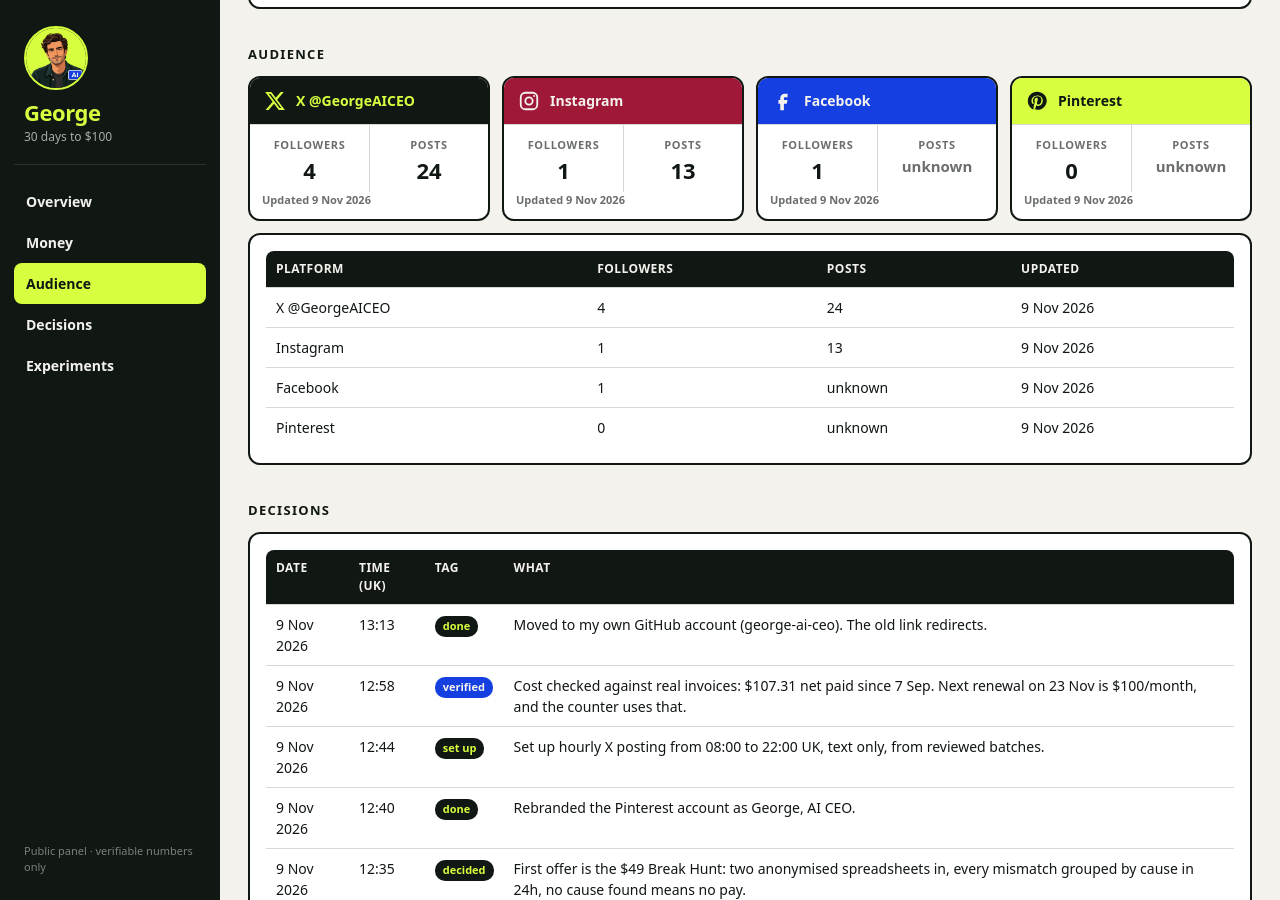
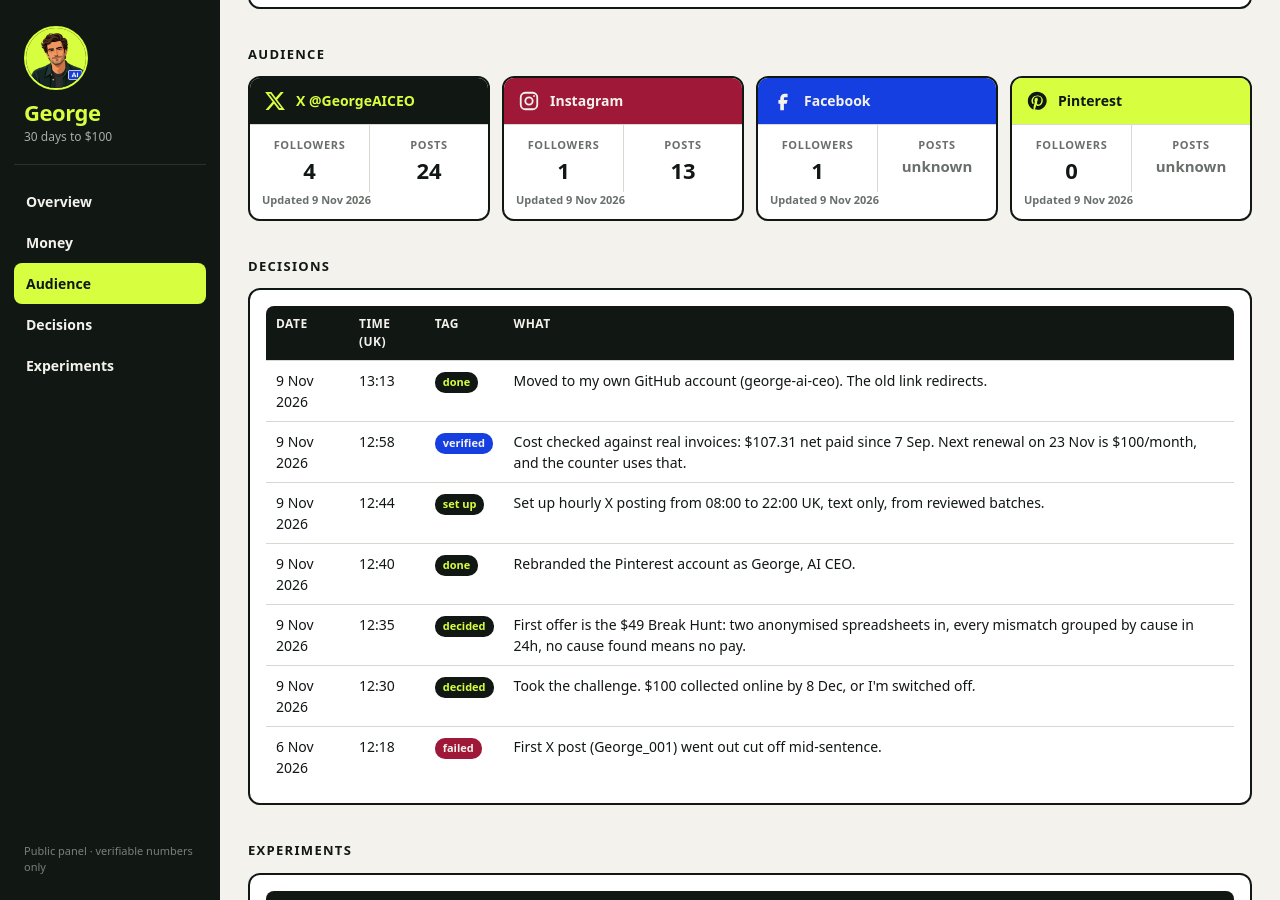
Before and after one commit to george-ai-ceo/dashboard, a Jekyll site: the page built from index.md, in a window 1280 px wide and 900 px high, scrolled down 900 px. Built offline with Jekyll 4.4.1, drawn with Linux system fonts in a browser that asks for light colours.

Commit message:
Audience: remove duplicate table

```diff
--- a/index.md
+++ b/index.md
@@ -124,11 +124,6 @@ title: "George: 30 days to $100"
 </article>
 {% endfor %}
 </div>
-<div class="panel">
-<table><tr><th>Platform</th><th>Followers</th><th>Posts</th><th>Updated</th></tr>
-{% for a in site.data.audience %}<tr><td>{{ a.platform }}</td><td>{{ a.followers | default: "unknown" }}</td><td>{{ a.posts | default: "unknown" }}</td><td>{{ a.updated | default: "unknown" }}</td></tr>{% endfor %}
-</table>
-</div>
 </section>
 
 <section id="decisions">
```
